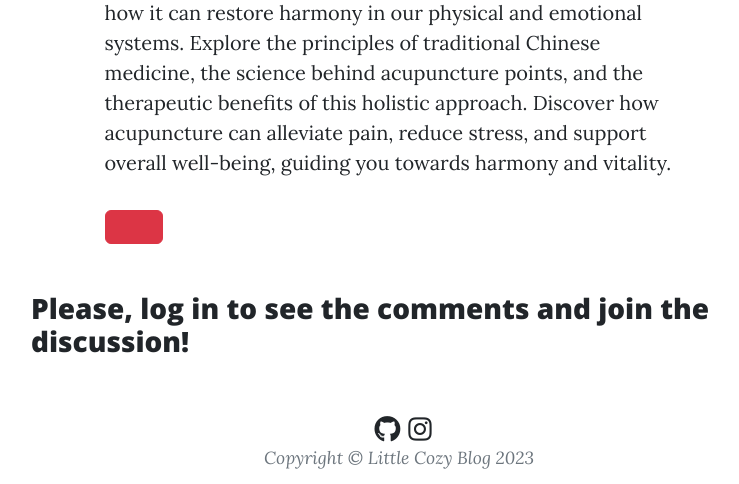
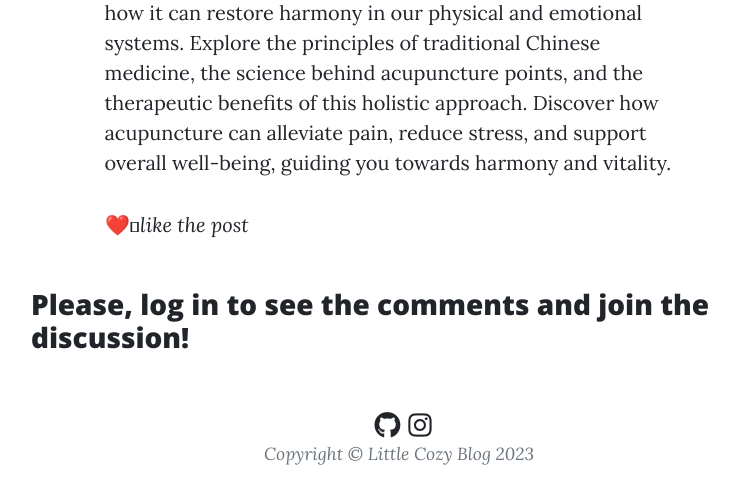
Before and after one commit to KetKode/cozy-blog, a Flask app: page /post/13 in a window 1280 px wide. Shown: the part 1003-1487 px from the top of the page, without its empty margins (241-980 px from the left). Run offline with Flask 3, Linux system fonts and the light colour scheme; some libraries are stand-ins or nearby versions.

Commit message:
Add like-unlike button

```diff
--- a/main.py
+++ b/main.py
@@ -1,4 +1,4 @@
-from flask import Flask, render_template, request, redirect, flash, url_for
+from flask import Flask, render_template, request, redirect, flash, url_for, session
 from flask_sqlalchemy import SQLAlchemy
 from posts import posts
 from flask_ckeditor import CKEditor
@@ -139,14 +139,15 @@ def toggle_favorite(post_id):
         db.session.commit()
         flash("Post is removed from your favourites!")
         is_favorited = False
-
     else:
         favorite = Favorite(user_id=current_user.id, post_id=post_id)
         db.session.add(favorite)
         db.session.commit()
         flash("Post is added to your favourites.")
         is_favorited = True
-    return redirect(url_for('show_post', post_id=post_id, is_favorited=is_favorited))
+
+    session['is_favorited'] = is_favorited
+    return redirect(url_for('show_post', post_id=post_id))
 
 
 @app.route("/register", methods=['GET', 'POST'])
--- a/templates/post.html
+++ b/templates/post.html
@@ -31,14 +31,13 @@
                         <p>{{ post.body | safe }}
                         </p>
 
-{% if not is_favorited %}
+{% if not session.get('is_favorited', False) %}
     <!-- Icon for not favorited state -->
-    <a class="btn btn-danger" href="{{ url_for('toggle_favorite', post_id=post.id) }}">
+    <a href="{{ url_for('toggle_favorite', post_id=post.id) }}">❤️&#20;<em>like the post</em>
     </a>
 {% else %}
     <!-- Icon for favorited state -->
-    <a class="btn btn-secondary" href="{{ url_for('toggle_favorite', post_id=post.id) }}">
-
+    <a href="{{ url_for('toggle_favorite', post_id=post.id) }}">💔&#20;<em>unlike the post</em>
     </a>
 {% endif %}
 
```
Also changed, not shown: instance/articles.db.
